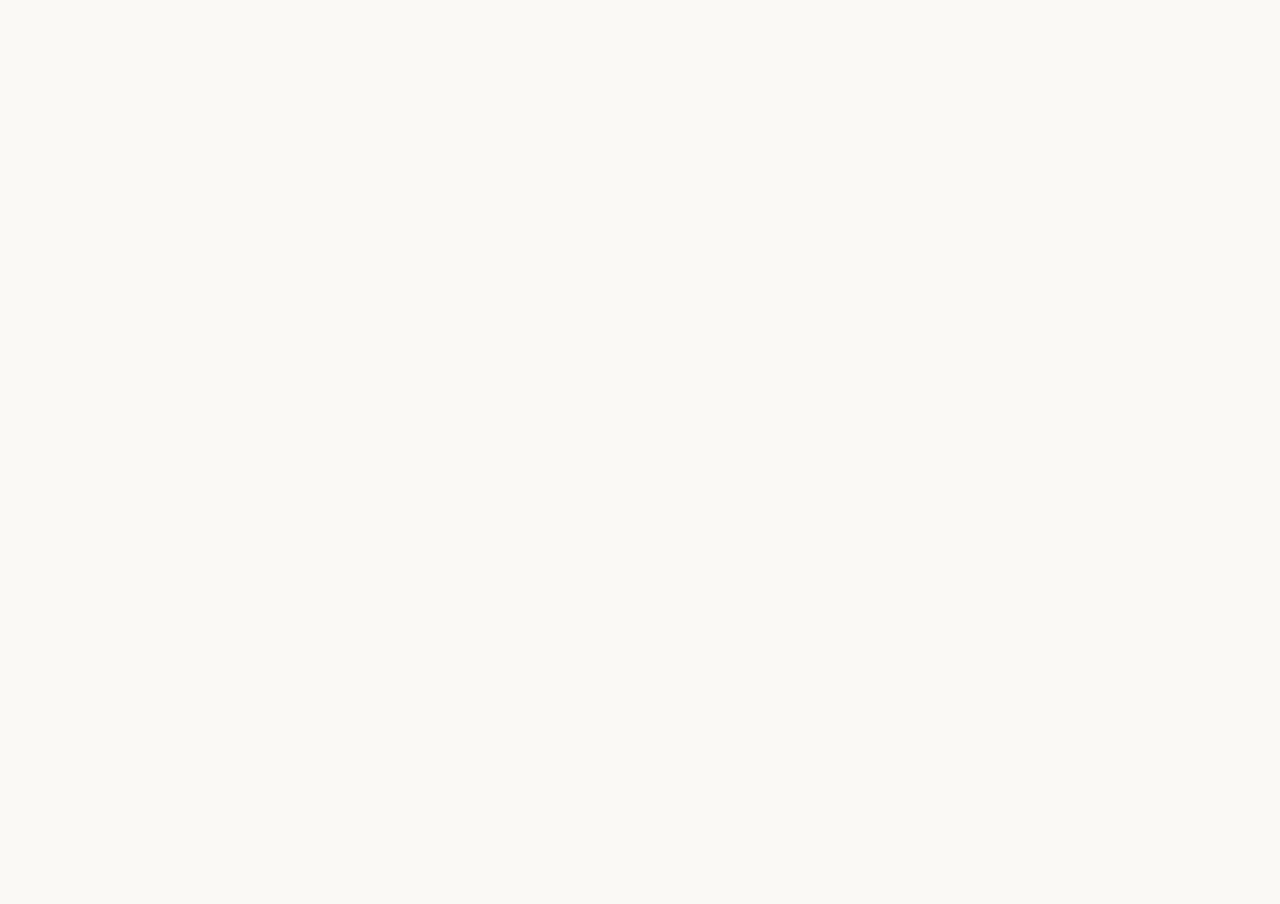
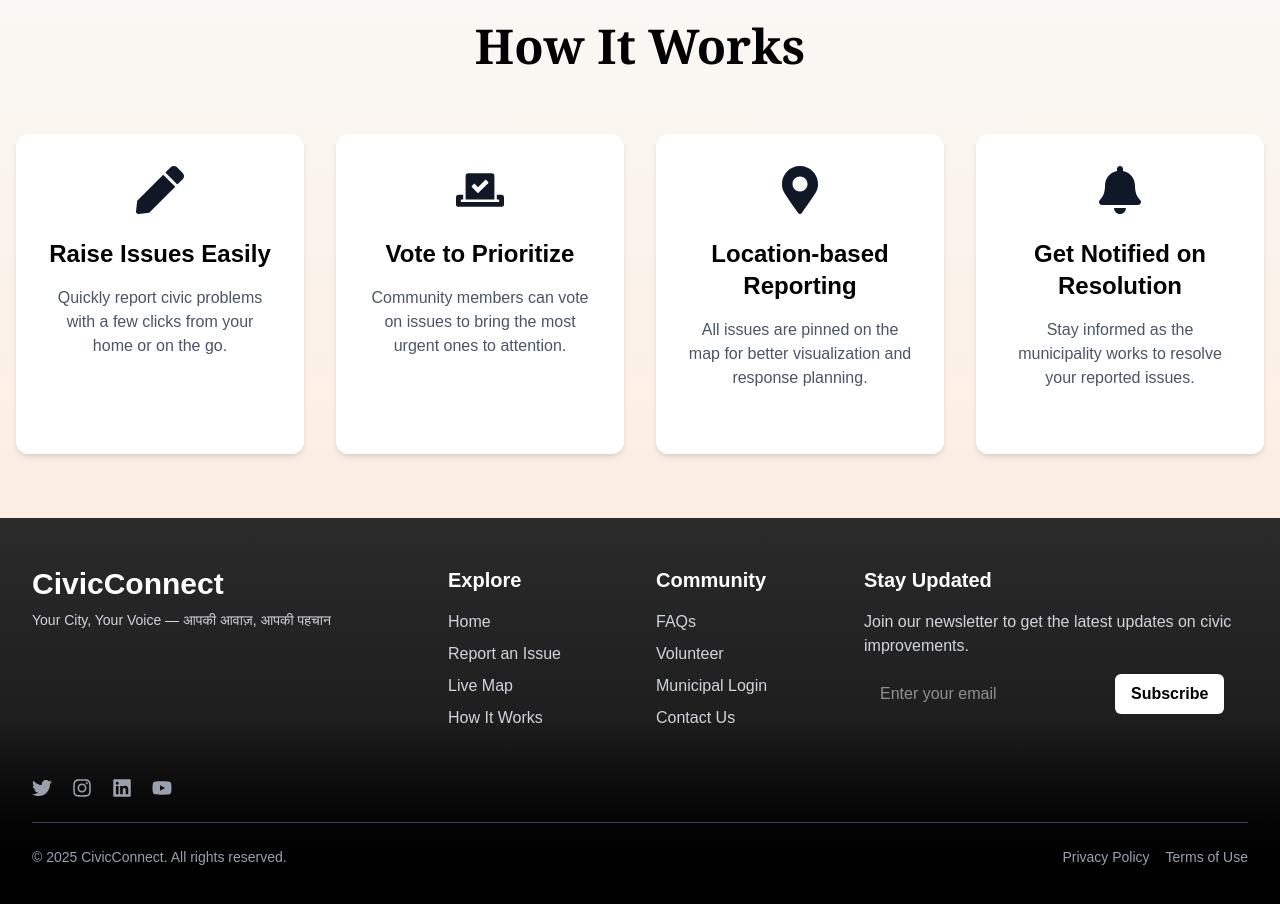
Before and after one commit to Rachit-31/Janhit, a React (Vite) app in the folder Client/: page / in a window 1280 px wide. Shown: the part 1240-2144 px from the top of the page. Before the commit the page ends 1198 px from the top, so only its background shows below. Built offline with nearby package versions, Linux system fonts and the light colour scheme.

Commit message:
done any improvment will done later

```diff
--- a/Client/package.json
+++ b/Client/package.json
@@ -14,6 +14,7 @@
     "lucide-react": "^0.487.0",
     "react": "^19.0.0",
     "react-dom": "^19.0.0",
+    "react-icons": "^5.5.0",
     "tailwindcss": "^4.1.3"
   },
   "devDependencies": {
--- a/Client/src/App.tsx
+++ b/Client/src/App.tsx
@@ -1,11 +1,15 @@
 import Navbar from "./components/Navbar"
 import HeroSection from "./components/HeroSection"
+import Footer from "./components/Footer"
+import HowItWorksSection from "./components/HowItWorksSection"
 function App() {
 
   return (
     <>
     <Navbar/>
     <HeroSection/>
+    <HowItWorksSection/>
+    <Footer/>
     </>
   )
 }
--- /dev/null
+++ b/Client/src/components/Footer.tsx
@@ -0,0 +1,92 @@
+import React from 'react';
+import { FaTwitter, FaInstagram, FaLinkedin, FaYoutube } from 'react-icons/fa';
+
+const Footer: React.FC = () => {
+    return (
+        <footer className="bg-gradient-to-b from-[#2b2b2b] via-[#1e1e1e] to-black
+ text-white py-12 px-4 md:px-8">
+            <div className="max-w-7xl mx-auto">
+                {/* Top Grid */}
+                <div className="grid grid-cols-1 md:grid-cols-12 gap-8 mb-12">
+                    {/* Logo */}
+                    <div className="md:col-span-4">
+                        <a href="/" className="text-white text-3xl font-bold">
+                            CivicConnect
+                        </a>
+                        <p className="text-sm text-gray-300 mt-2">Your City, Your Voice — आपकी आवाज़, आपकी पहचान</p>
+                    </div>
+
+                    {/* Quick Links */}
+                    <div className="md:col-span-2">
+                        <h3 className="text-xl font-semibold mb-4">Explore</h3>
+                        <ul className="space-y-2 text-gray-300">
+                            <li><a href="#">Home</a></li>
+                            <li><a href="#">Report an Issue</a></li>
+                            <li><a href="#">Live Map</a></li>
+                            <li><a href="#">How It Works</a></li>
+                        </ul>
+                    </div>
+
+                    {/* Community */}
+                    <div className="md:col-span-2">
+                        <h3 className="text-xl font-semibold mb-4">Community</h3>
+                        <ul className="space-y-2 text-gray-300">
+                            <li><a href="#">FAQs</a></li>
+                            <li><a href="#">Volunteer</a></li>
+                            <li><a href="#">Municipal Login</a></li>
+                            <li><a href="#">Contact Us</a></li>
+                        </ul>
+                    </div>
+
+                    {/* Newsletter */}
+                    <div className="md:col-span-4">
+                        <h3 className="text-xl font-semibold mb-4">Stay Updated</h3>
+                        <p className="text-gray-300 mb-4">Join our newsletter to get the latest updates on civic improvements.</p>
+                        <form className="flex flex-col sm:flex-row items-center gap-3">
+                            <input
+                                type="email"
+                                placeholder="Enter your email"
+                                className="px-4 py-2 w-full sm:w-auto rounded-md text-white"
+                            />
+                            <button
+                                type="submit"
+                                className="bg-white text-black font-semibold px-4 py-2 rounded-md hover:bg-gray-100 transition"
+                            >
+                                Subscribe
+                            </button>
+                        </form>
+                    </div>
+                </div>
+
+                {/* Social Icons */}
+                <div className="flex space-x-5 mb-6">
+                    <a href="#" className="text-gray-400 hover:text-white transition">
+                        <FaTwitter size={20} />
+                    </a>
+                    <a href="#" className="text-gray-400 hover:text-white transition">
+                        <FaInstagram size={20} />
+                    </a>
+                    <a href="#" className="text-gray-400 hover:text-white transition">
+                        <FaLinkedin size={20} />
+                    </a>
+                    <a href="#" className="text-gray-400 hover:text-white transition">
+                        <FaYoutube size={20} />
+                    </a>
+                </div>
+
+                {/* Bottom */}
+                <div className="border-t border-gray-700 pt-6 flex flex-col md:flex-row md:justify-between">
+                    <p className="text-sm text-gray-400">
+                        © 2025 CivicConnect. All rights reserved.
+                    </p>
+                    <div className="flex gap-4 text-sm text-gray-400 mt-2 md:mt-0">
+                        <a href="#" className="hover:text-white">Privacy Policy</a>
+                        <a href="#" className="hover:text-white">Terms of Use</a>
+                    </div>
+                </div>
+            </div>
+        </footer>
+    );
+};
+
+export default Footer;
--- /dev/null
+++ b/Client/src/components/HowItWorksSection.tsx
@@ -0,0 +1,62 @@
+import React from 'react';
+import { FaPen, FaVoteYea, FaMapMarkerAlt, FaBell } from 'react-icons/fa';
+
+const HowItWorksSection: React.FC = () => {
+  return (
+    <section className="bg-gradient-to-b from-transparent to-[#fcede3] py-16">
+      <div className="max-w-7xl mx-auto px-4 text-center">
+        <h2 className="text-4xl md:text-5xl font-bold font-serif mb-16">
+          How It Works
+        </h2>
+
+        <div className="grid grid-cols-1 md:grid-cols-2 lg:grid-cols-4 gap-8">
+          {/* Card 1 - Raise Issues Easily */}
+          <div className="bg-white rounded-xl shadow-md p-8 flex flex-col items-center text-center min-h-[320px]">
+            <div className="text-5xl text-gray-900 mb-6">
+              <FaPen />
+            </div>
+            <h3 className="text-2xl font-semibold mb-4">Raise Issues Easily</h3>
+            <p className="text-gray-600 text-base">
+              Quickly report civic problems with a few clicks from your home or on the go.
+            </p>
+          </div>
+
+          {/* Card 2 - Vote to Prioritize */}
+          <div className="bg-white rounded-xl shadow-md p-8 flex flex-col items-center text-center min-h-[320px]">
+            <div className="text-5xl text-gray-900 mb-6">
+              <FaVoteYea />
+            </div>
+            <h3 className="text-2xl font-semibold mb-4">Vote to Prioritize</h3>
+            <p className="text-gray-600 text-base">
+              Community members can vote on issues to bring the most urgent ones to attention.
+            </p>
+          </div>
+
+          {/* Card 3 - Location-based Reporting */}
+          <div className="bg-white rounded-xl shadow-md p-8 flex flex-col items-center text-center min-h-[320px]">
+            <div className="text-5xl text-gray-900 mb-6">
+              <FaMapMarkerAlt />
+            </div>
+            <h3 className="text-2xl font-semibold mb-4">Location-based Reporting</h3>
+            <p className="text-gray-600 text-base">
+              All issues are pinned on the map for better visualization and response planning.
+            </p>
+          </div>
+
+          {/* Card 4 - Notifications */}
+          <div className="bg-white rounded-xl shadow-md p-8 flex flex-col items-center text-center min-h-[320px]">
+            <div className="text-5xl text-gray-900 mb-6">
+              <FaBell />
+            </div>
+            <h3 className="text-2xl font-semibold mb-4">Get Notified on Resolution</h3>
+            <p className="text-gray-600 text-base">
+              Stay informed as the municipality works to resolve your reported issues.
+            </p>
+          </div>
+        </div>
+      </div>
+    </section>
+  );
+};
+
+export default HowItWorksSection;
```
Also changed, not shown: 1 other file (tests, documents, lock files or other folders).
